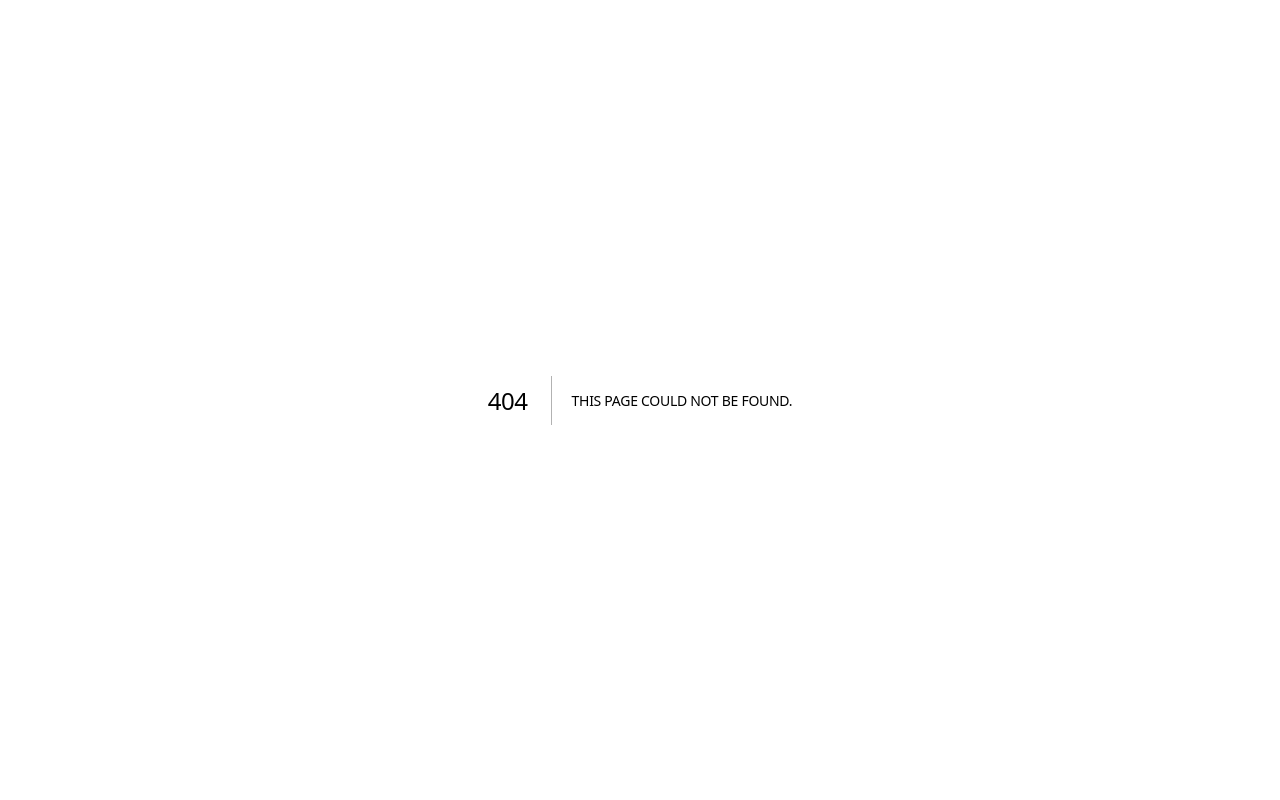
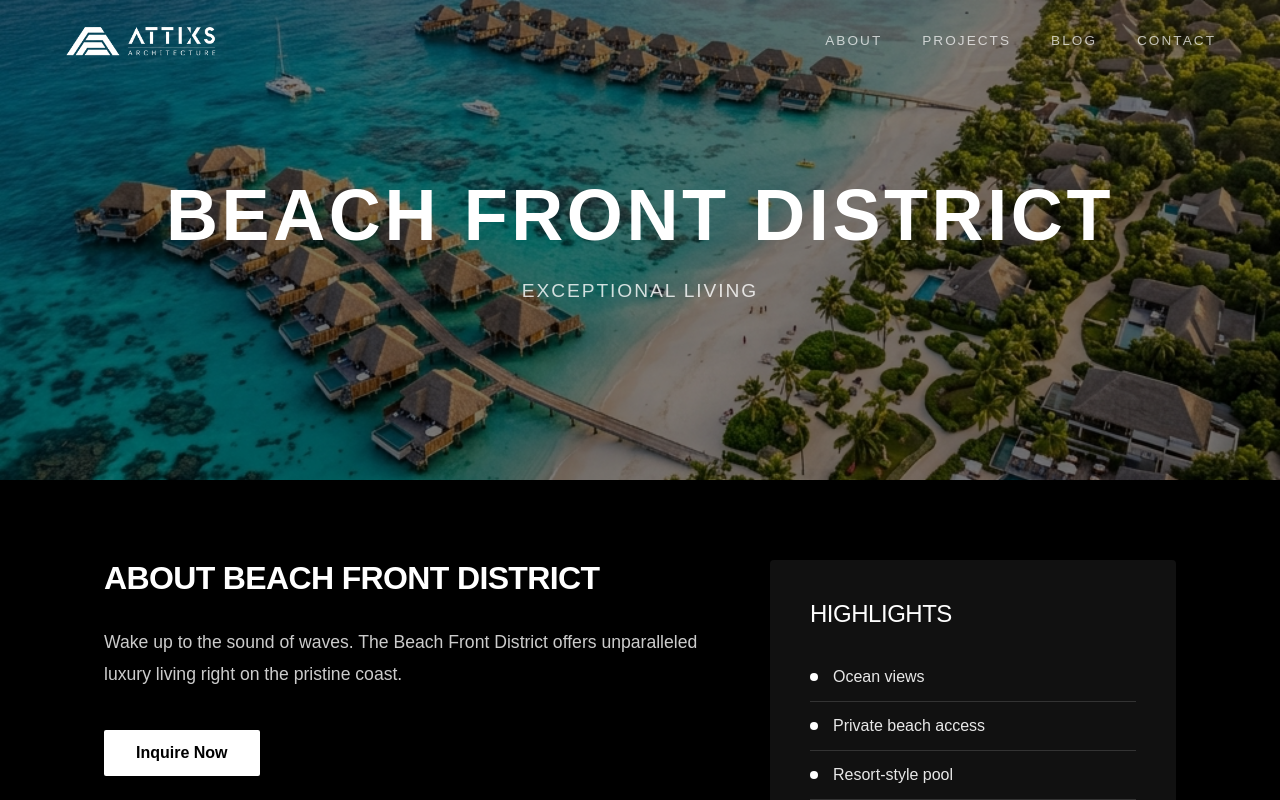
Before and after one commit to willowysolutionsoffice/attiks, a Next.js app: page /projects/beach-front-district in a window 1280 px wide. Before the commit this address had no page. Shown: the top 800 px of the page. Built offline with nearby package versions, Linux system fonts and the light colour scheme.

Commit message:
project details page added

```diff
--- /dev/null
+++ b/src/app/projects/[id]/page.tsx
@@ -0,0 +1,108 @@
+import Image from 'next/image';
+import Link from 'next/link';
+import Navbar from '@/components/Navbar';
+import Footer from '@/components/Footer';
+
+// Dummy data for the specific project
+const projectsData: Record<string, { name: string; image: string; description: string; highlights: string[] }> = {
+  'downtown-district': {
+    name: 'Downtown District',
+    image: '/comm_downtown.png',
+    description: 'A vibrant urban community offering a modern lifestyle with easy access to the city\'s best dining, shopping, and entertainment.',
+    highlights: ['Prime location', 'Modern amenities', 'Skyline views']
+  },
+  'modern-residence': {
+    name: 'Modern Residence',
+    image: '/comm_modern.png',
+    description: 'Experience contemporary living at its finest in our elegantly designed modern residences, where every detail is crafted for your comfort.',
+    highlights: ['Contemporary design', 'Smart home features', 'Private balconies']
+  },
+  'historic-city': {
+    name: 'Historic City',
+    image: '/comm_historic.png',
+    description: 'Step into a world of timeless elegance. Our Historic City properties blend classic architecture with modern conveniences.',
+    highlights: ['Classic architecture', 'Cultural hub', 'Restored interiors']
+  },
+  'beach-front-district': {
+    name: 'Beach Front District',
+    image: '/comm_beach.png',
+    description: 'Wake up to the sound of waves. The Beach Front District offers unparalleled luxury living right on the pristine coast.',
+    highlights: ['Ocean views', 'Private beach access', 'Resort-style pool']
+  }
+};
+
+export default async function ProjectDetail({ params }: { params: Promise<{ id: string }> }) {
+  const { id } = await params;
+  const project = projectsData[id];
+
+  if (!project) {
+    return (
+      <main>
+        <Navbar />
+        <div style={{ height: '80vh', display: 'flex', alignItems: 'center', justifyContent: 'center', color: '#fff', flexDirection: 'column' }}>
+          <h1>Project not found</h1>
+          <Link href="/" style={{ marginTop: '20px', textDecoration: 'underline' }}>Return Home</Link>
+        </div>
+        <Footer />
+      </main>
+    );
+  }
+
+  return (
+    <main style={{ background: '#000', color: '#fff', minHeight: '100vh' }}>
+      <Navbar />
+
+      <section style={{ position: 'relative', width: '100%', height: '60vh' }}>
+        <Image
+          src={project.image}
+          alt={project.name}
+          fill
+          style={{ objectFit: 'cover' }}
+          priority
+        />
+        <div style={{
+          position: 'absolute',
+          top: 0, left: 0, right: 0, bottom: 0,
+          background: 'rgba(0,0,0,0.5)',
+          display: 'flex',
+          alignItems: 'center',
+          justifyContent: 'center',
+          flexDirection: 'column'
+        }}>
+          <h1 style={{ fontSize: 'clamp(2.5rem, 6vw, 4.5rem)', fontWeight: 'bold', letterSpacing: '0.05em', textAlign: 'center' }}>
+            {project.name.toUpperCase()}
+          </h1>
+          <p style={{ marginTop: '20px', fontSize: '1.2rem', letterSpacing: '0.1em' }}>EXCEPTIONAL LIVING</p>
+        </div>
+      </section>
+
+      <section style={{ padding: '80px var(--section-padding)', maxWidth: '1200px', margin: '0 auto', display: 'flex', gap: '60px', flexWrap: 'wrap' }}>
+        <div style={{ flex: '1 1 500px' }}>
+          <h2 style={{ fontSize: '2rem', marginBottom: '30px', fontWeight: 600 }}>About {project.name}</h2>
+          <p style={{ fontSize: '1.1rem', lineHeight: '1.8', color: 'rgba(255,255,255,0.8)' }}>
+            {project.description}
+          </p>
+          <div style={{ marginTop: '40px' }}>
+            <Link href="/contact" style={{ display: 'inline-block', padding: '14px 32px', background: '#fff', color: '#000', fontWeight: 'bold', borderRadius: '2px', textDecoration: 'none' }}>
+              Inquire Now
+            </Link>
+          </div>
+        </div>
+
+        <div style={{ flex: '1 1 300px', background: '#111', padding: '40px', borderRadius: '4px' }}>
+          <h3 style={{ fontSize: '1.5rem', marginBottom: '25px', fontWeight: 500 }}>Highlights</h3>
+          <ul style={{ listStyle: 'none', padding: 0 }}>
+            {project.highlights.map((highlight, idx) => (
+              <li key={idx} style={{ padding: '15px 0', borderBottom: '1px solid #333', color: 'rgba(255,255,255,0.9)', display: 'flex', alignItems: 'center' }}>
+                <span style={{ display: 'inline-block', width: '8px', height: '8px', background: '#fff', borderRadius: '50%', marginRight: '15px' }}></span>
+                {highlight}
+              </li>
+            ))}
+          </ul>
+        </div>
+      </section>
+
+      <Footer />
+    </main>
+  );
+}
```
Also changed, not shown: src/components/CommunityCarousel.tsx (+10 -7 lines).
